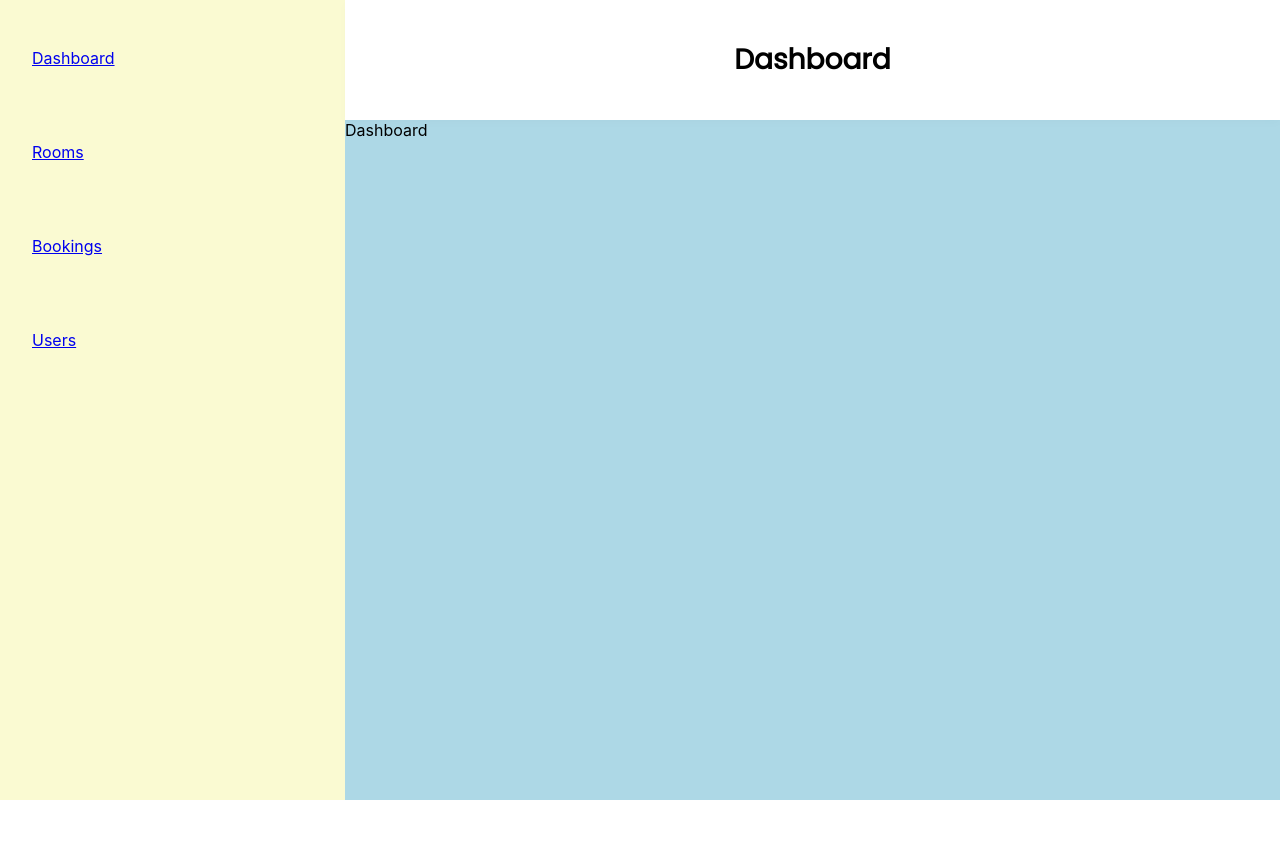
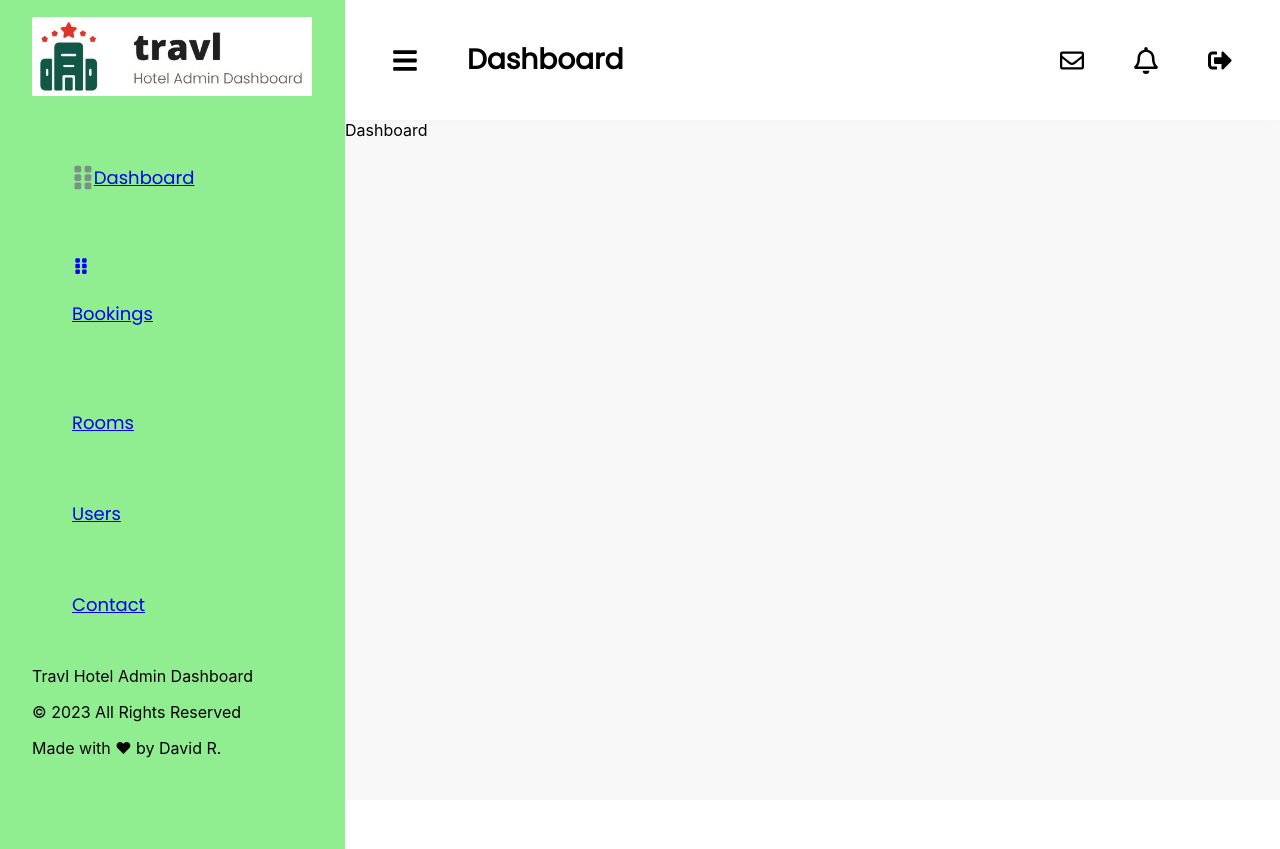
Before and after one commit to Davidrami12/miranda-dashboard, a React (Create React App) app: page / in a window 1280 px wide. Before the commit the page ends 800 px from the top, so only its background shows below. Built offline with nearby package versions, Linux system fonts and the light colour scheme.

Commit message:
Added logo

```diff
--- a/src/App.js
+++ b/src/App.js
@@ -15,14 +15,15 @@ import { styled } from 'styled-components';
 
 const AppContainer = styled.div`
   display: flex;
-  background-color: lightblue;
+  background-color: #F8F8F8;
   width: 100%;
   height: 100vh;
 `;
 
 const SidebarContainer = styled.div`
   min-width: 345px;
-  background-color: lightgoldenrodyellow;
+  height: 100vh;
+  margin-top: -15px;
 `;
 
 const MainContent = styled.div`
@@ -47,8 +48,8 @@ function App() {
             <Route path="/" element={<Dashboard/>}/>
             <Route path="/dashboard" element={<Dashboard/>}/>
             <Route path="/bookings" element={<Bookings/>}/>
+            <Route path="/rooms" element={<Rooms/>}/>
             <Route path="/contact" element={<Contact/>}/>
-            <Route path="/rooms" element={<Rooms/>}/>
             <Route path="/users" element={<Users/>}/>
             {/*<Route path="*" element ={<NotFound/>} /> */}
           </Routes>
--- a/src/components/Header/Header.jsx
+++ b/src/components/Header/Header.jsx
@@ -1,25 +1,34 @@
 import React from 'react'
 import { styled } from 'styled-components'
 import { useLocation } from 'react-router-dom'
+import { FaBars, FaRegEnvelope, FaRegBell, FaSignOutAlt } from 'react-icons/fa';
 
 const HeaderContainer = styled.div`
-  background-color: red;
-  top: 0px;
-  left: 0px;
   width: 100%;
   height: 120px;
   display: flex;
+  justify-content: center;
+  align-items: center;
   background-color: white;
-  box-shadow: rgba(0, 0, 0, 0.02) 0px 3px 10px;
+  box-shadow: 0px 3px 10px #00000005;
+`;
+
+const HeaderTitle = styled.h1`
+  font-size: 28px;
+  font: normal normal 600 28px/42px Poppins;
+  font-weight: 600;
+  flex: 1;
+`;
+
+const HeaderElements = styled.div`
+  width: 100%;
+  padding-left: 3rem;
+  padding-right: 3rem;
+  display: flex;
   align-items: center;
   justify-content: center;
-  opacity: 1;
-`
-
-const HeaderTitle = styled.div`
-  text-align: left;
-  font: normal normal 600 28px/42px Poppins;
-`
+  gap: 50px;
+`;
 
 
 
@@ -35,7 +44,16 @@ export const Header = () => {
 
   return (
     <HeaderContainer>
-      <HeaderTitle>{getNavBarTitle(location.pathname.split('/')[1])}</HeaderTitle>
+      <HeaderElements>
+        <FaBars style={{width: '24px', height: '27px', cursor: 'pointer'}}/>
+        <HeaderTitle>
+          {getNavBarTitle(location.pathname.split('/')[1])}
+        </HeaderTitle>
+        <FaRegEnvelope style={{width: '24px', height: '27px'}} />
+        <FaRegBell style={{width: '24px', height: '27px'}} />
+        <FaSignOutAlt style={{width: '24px', height: '27px', cursor: 'pointer'}} />
+      </HeaderElements>
+
     </HeaderContainer>
   )
 }
--- a/src/components/Sidebar/Sidebar.jsx
+++ b/src/components/Sidebar/Sidebar.jsx
@@ -1,6 +1,15 @@
-import React from 'react'
-import { Link } from 'react-router-dom'
+import React, { useState } from 'react';
+import { NavLink, useLocation } from 'react-router-dom';
 import styled from 'styled-components';
+import { FaGripVertical, FaKey, FaRegCalendarAlt, FaRegUser, FaPhoneAlt } from 'react-icons/fa';
+import logo from '../../assets/logo.jpg'
+
+import { BiKey } from "react-icons/bi";
+import { BsCalendarCheck } from "react-icons/bs";
+import { FaUserFriends, FaArrowsAltH } from "react-icons/fa";
+import { AiFillHome, AiFillContacts, AiFillHeart } from "react-icons/ai";
+
+
 
 
 const SidebarContainer = styled.div`
@@ -15,36 +24,87 @@ const SidebarContainer = styled.div`
   opacity: 1;
   //padding: 20px;
   z-index: 99;*/
+  padding: 2rem;
+  background: lightgreen;
+  height: 100vh;
+
+  & > img {
+    width: 280px;
+  }
 `;
 
 const SidebarList = styled.ul`
+  margin-top: 2rem;
   list-style-type: none;
-  padding: 0;
 `;
 
 const SidebarListItem = styled.li`
-  margin-bottom: 10px;
-  padding: 2rem;
+  display: flex;
+  align-items: center;
+  width: 100%;
+  color: #799283;
+  font-size: 18px;
+  font: normal normal normal 18px/27px Poppins;
+  padding: 2rem 0rem 2rem 0rem;
+
+  & > a {
+    width: 100%;
+
+    &:hover{
+      color: #E23428;
+    }
+  }
 `;
 
 
 export const Sidebar = () => {
+
+  const [display, setDisplay] = useState(0);
+    const location = useLocation();
+
+    const displayMenu = () => {
+        setDisplay(!display)
+    }
+
   return (
     <SidebarContainer>
+      <img src={logo} alt="Logo" />
       <SidebarList>
+
         <SidebarListItem>
-          <Link to="/">Dashboard</Link>
+          <FaGripVertical style={{width: '24px', height: '27px', cursor: 'pointer'}}/>
+          <NavLink to="/">Dashboard</NavLink>
         </SidebarListItem>
+
         <SidebarListItem>
-          <Link to="/rooms">Rooms</Link>
+          <NavLink to="/bookings">
+            <div/>
+            <FaGripVertical className='icon'/>
+            <p>Bookings</p>
+          </NavLink>
         </SidebarListItem>
+
         <SidebarListItem>
-          <Link to="/bookings">Bookings</Link>
+          <NavLink to="/rooms">Rooms</NavLink>
         </SidebarListItem>
+
         <SidebarListItem>
-          <Link to="/users">Users</Link>
+          <NavLink to="/users">Users</NavLink>
         </SidebarListItem>
+
+        <SidebarListItem>
+          <NavLink to="/contact">Contact</NavLink>
+        </SidebarListItem>
+
       </SidebarList>
+
+
+
+      <div>
+        <p>Travl Hotel Admin Dashboard</p>
+        <p>&copy; 2023 All Rights Reserved</p>
+        <p>Made with ♥ by David R.</p>
+      </div>
     </SidebarContainer>
   )
 }
```
Also changed, not shown: src/assets/logo.jpg (added).
